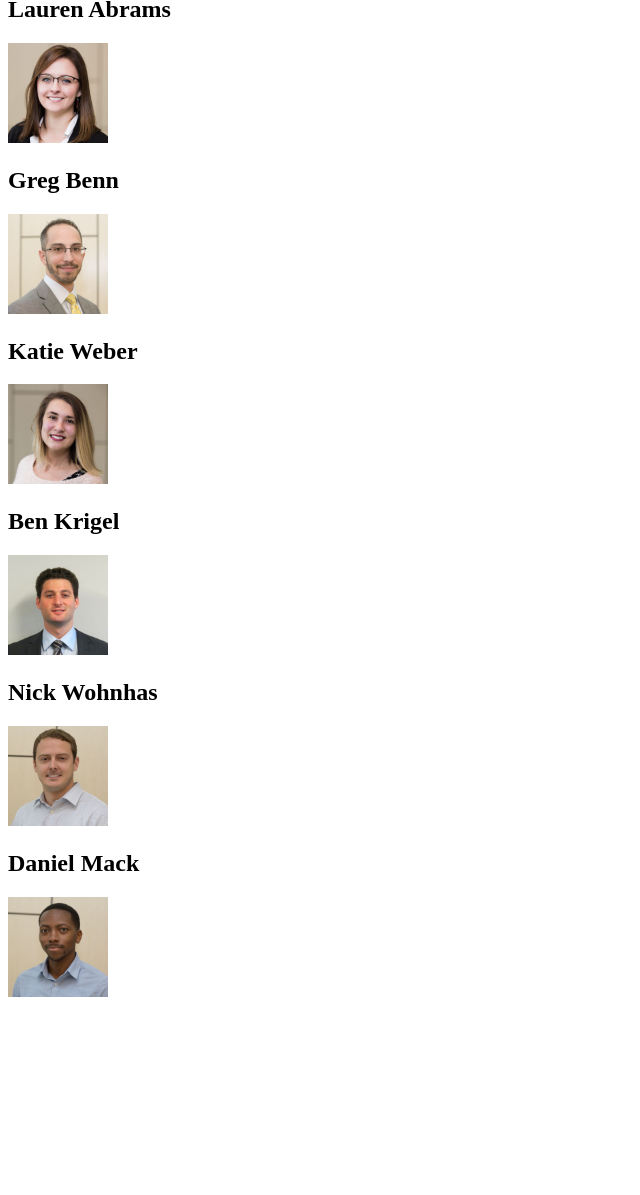
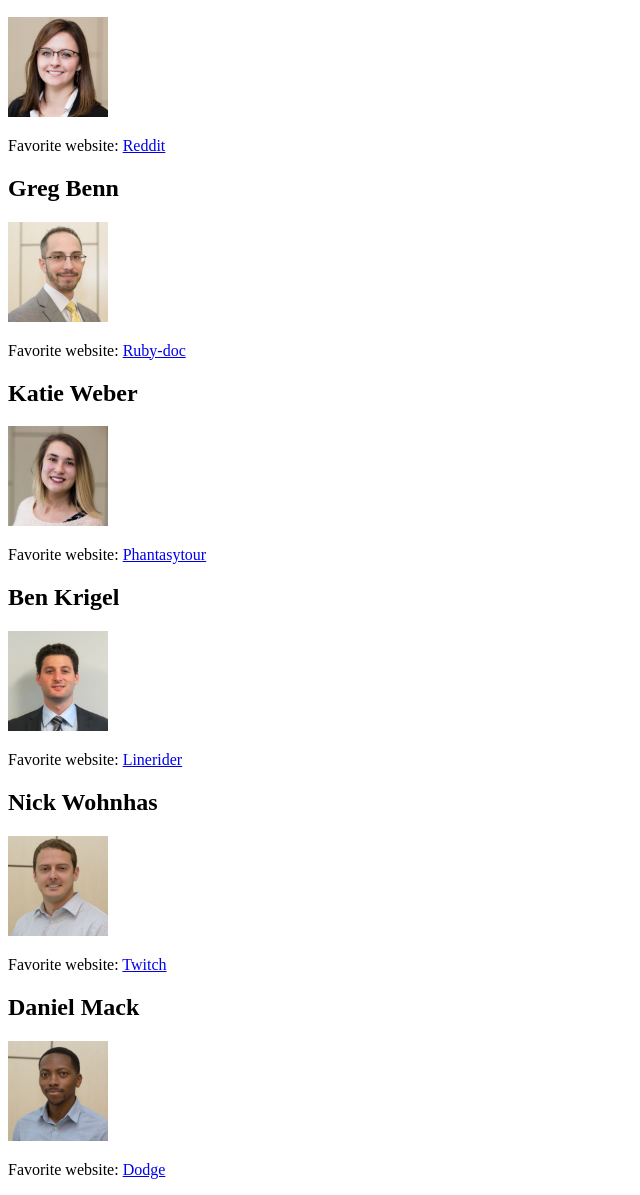
Before and after one commit to Daniel-Mack/Pairing_Project, a plain HTML site: page index.html in a window 1280 px wide. Shown: the part 110-1305 px from the top of the page, without its empty margins (0-640 px from the left). Before the commit the page ends 1119 px from the top, so only its background shows below. Drawn offline with Linux system fonts and the light colour scheme.

Commit message:
Add favorite websites

```diff
--- a/index.html
+++ b/index.html
@@ -4,25 +4,31 @@
   <title>Nitro Bootcamp Students</title>
 </head>
 <body>
-We are beginning the bootcamp to become developers and it's really hard.
   <h1>Nitro Bootcamp Students</h1>
   <div class="developer"><h2>Lauren Abrams</h2>
     <img src="img/LaurenAbrams.jpg" height="100" width="100">
+    <p class="favorite-website">Favorite website: <a href="https://reddit.com" title="Reddit" target="_blank">Reddit</a></p>
   </div>
   <div class="developer"><h2>Greg Benn</h2>
     <img src="img/GregBenn.jpg" height="100" width="100">
+    <p class="favorite-website">Favorite website: <a href=
+    "http://ruby-doc.org" title="Ruby-doc" target="_blank">Ruby-doc</a></p>
   </div>
   <div class="developer"><h2>Katie Weber</h2>
     <img src="img/KatieWeber.jpg" height="100" width="100">
+    <p class="favorite-website" title="Phantasytour" target="_blank">Favorite website: <a href="https://www.phantasytour.com">Phantasytour</a></p>
   </div>
   <div class="developer"><h2>Ben Krigel</h2>
     <img src="img/BenKrigel.jpg" height="100" width="100">
+    <p class="favorite-website" title="Linerider" target="_blank">Favorite website: <a href="https://www.linerider.com">Linerider</a></p>
   </div>
   <div class="developer"><h2>Nick Wohnhas</h2>
     <img src="img/NickWohnhas.jpg" height="100" width="100">
+    <p class="favorite-website" title="Starcraft" target="_blank">Favorite website: <a href="https://www.twitch.tv/directory/game/StarCraft%20II">Twitch</a></p>
   </div>
   <div class="developer"><h2>Daniel Mack</h2>
     <img src="img/DanielMack.jpg" height="100" width="100">
+    <p class="favorite-website">Favorite website: <a href=https://www.dodge.com title="Dodge" target="_blank">Dodge</a></p>
   </div>
 </body>
 </html>
```
